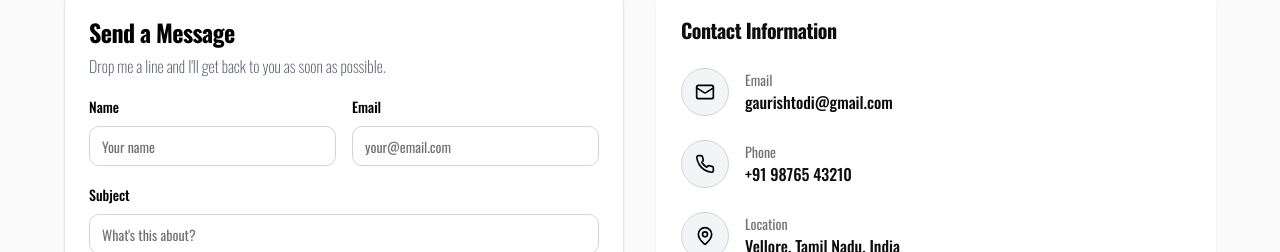
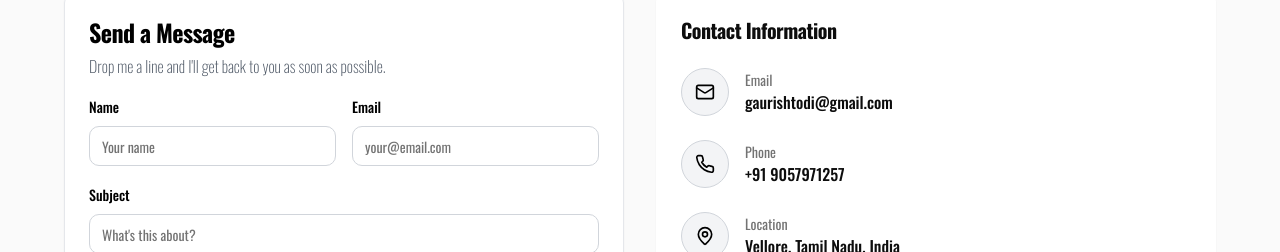
Before and after one commit to GAURISHTODI/MyPortfolio, a React (Vite) app: page / in a window 1280 px wide. Shown: the part 1059-1311 px from the top of the page. Built offline with nearby package versions, Linux system fonts and the light colour scheme.

Commit message:
minor changes around cards

```diff
--- a/src/components/Contact.tsx
+++ b/src/components/Contact.tsx
@@ -63,8 +63,8 @@ const Contact = () => {
     {
       icon: Phone,
       label: "Phone",
-      value: "+91 98765 43210",
-      href: "tel:+919876543210"
+      value: "+91 9057971257",
+      href: "tel:+919057971257"
     },
     {
       icon: MapPin,
```
